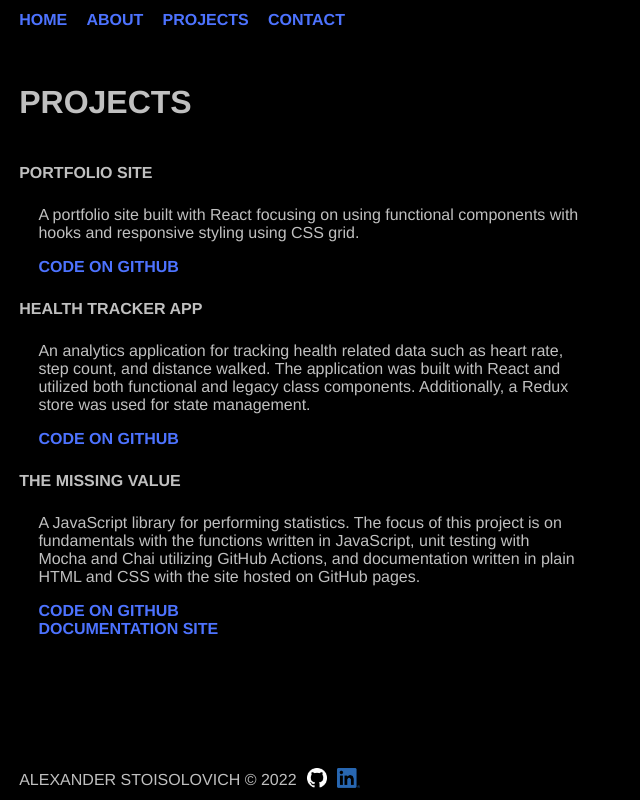
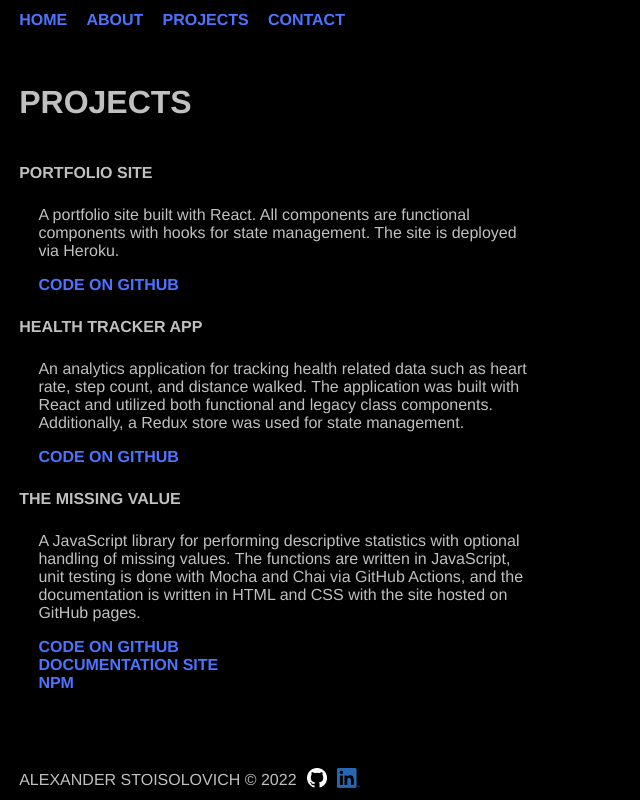
Before and after one commit to Alexander512/portfolio-site, a React app: page /projects in a window 1280 px wide. Shown: the whole page, without its empty margins (0-640 px from the left). Built offline with nearby package versions, Linux system fonts and the light colour scheme.

Commit message:
Updates styles and project descriptions

```diff
--- a/client/components/Projects.js
+++ b/client/components/Projects.js
@@ -13,9 +13,9 @@ const Projects = () => {
             <li><strong>PORTFOLIO SITE</strong></li>
               <div className='project'>
                 <p>
-                  A portfolio site built with React focusing on
-                  using functional components with hooks and responsive
-                  styling using CSS grid.
+                  A portfolio site built with React. All components are
+                  functional components with hooks for state management.
+                  The site is deployed via Heroku.
                 </p>
                 <a href='https://github.com/Alexander512/portfolio-site'>CODE ON GITHUB</a>
               </div>
@@ -33,14 +33,15 @@ const Projects = () => {
             <li><strong>THE MISSING VALUE</strong></li>
               <div className='project'>
                 <p>
-                  A JavaScript library for performing statistics. The focus of
-                  this project is on fundamentals with the functions written in JavaScript,
-                  unit testing with Mocha and Chai utilizing GitHub Actions, and
-                  documentation written in plain HTML and CSS with the site
+                  A JavaScript library for performing descriptive statistics with
+                  optional handling of missing values. The functions are written in
+                  JavaScript, unit testing is done with Mocha and Chai via GitHub Actions,
+                  and the documentation is written in HTML and CSS with the site
                   hosted on GitHub pages.
                 </p>
                 <a href='https://github.com/Alexander512/the-missing-value'>CODE ON GITHUB</a><br />
-                <a href='https://alexander512.github.io/the-missing-value/'>DOCUMENTATION SITE</a>
+                <a href='https://alexander512.github.io/the-missing-value/'>DOCUMENTATION SITE</a><br />
+                <a href='https://www.npmjs.com/package/the-missing-value'>NPM</a>
               </div>
           </ul>
 
--- a/public/styles.css
+++ b/public/styles.css
@@ -50,7 +50,7 @@ form {
 input {
   background-color: #C0C0C0;
   display: block;
-  inline-size: 35vw;
+  inline-size: 40vw;
   margin-block-start: 1vh;
   margin-block-end: 0.75vh;
   min-inline-size: 300px;
@@ -75,7 +75,7 @@ textarea {
   background-color: #C0C0C0;
   block-size: 40vh;
   display: block;
-  inline-size: 35vw;
+  inline-size: 40vw;
   margin-block-start: 1vh;
   margin-block-end: 0.75vh;
   min-inline-size: 300px;
@@ -131,14 +131,14 @@ textarea {
   grid-column: 5 / span 6;
   grid-row: 3;
   margin: 0;
-  max-inline-size: 65ch;
+  max-inline-size: 60ch;
 }
 
 #p2 {
   grid-column: 5 / span 6;
   grid-row: 4;
   margin: 0;
-  max-inline-size: 65ch;
+  max-inline-size: 60ch;
 }
 
 #containerProjects {
@@ -162,7 +162,7 @@ textarea {
   grid-row: 3 / span 6;
   list-style-type: none;
   margin: 0 0 40px 0;
-  max-inline-size: 65ch;
+  max-inline-size: 60ch;
   overflow-y: scroll;
   padding: 0 0 0 1.5vw;
 }
@@ -196,12 +196,3 @@ textarea {
 .project {
   margin: 3.0vh 1.5vw 3.0vh 1.5vw;
 }
-
-@media (max-width: 800px) {
-  input {
-    inline-size: 50vw;
-  }
-  textarea {
-    inline-size: 50vw;
-  }
-}
```
